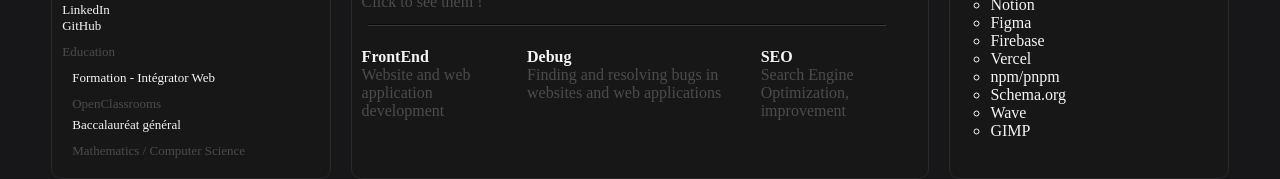
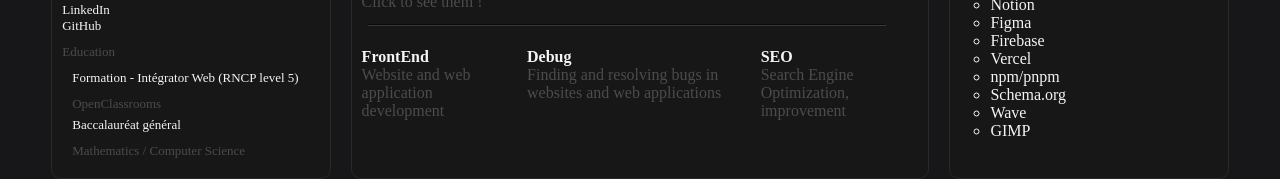
Before and after one commit to Epouvaantail/portfolio, a React (Create React App) app: page / in a window 1280 px wide. Shown: the part 418-597 px from the top of the page. Built offline with nearby package versions, Linux system fonts and the light colour scheme; a web font is replaced by a local one.

Commit message:
update text

```diff
--- a/src/pages/Home.js
+++ b/src/pages/Home.js
@@ -164,7 +164,7 @@ function Home() {
             <p>Education</p>
             <ul>
               <li>
-                <h4>Formation - Intégrator Web</h4>
+                <h4>Formation - Intégrator Web (RNCP level 5)</h4>
                 <p>OpenClassrooms</p>
               </li>
               <li>
```
